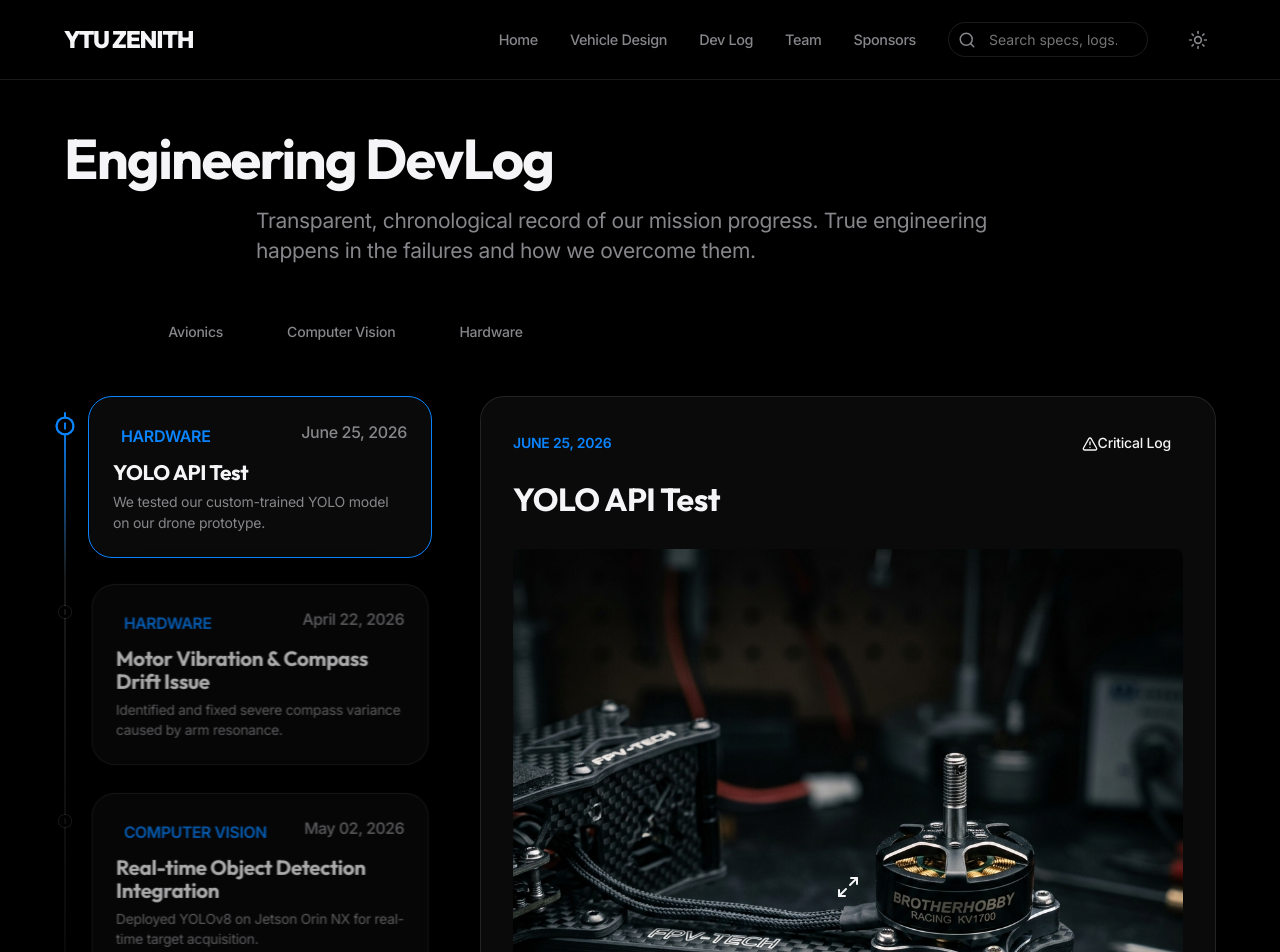
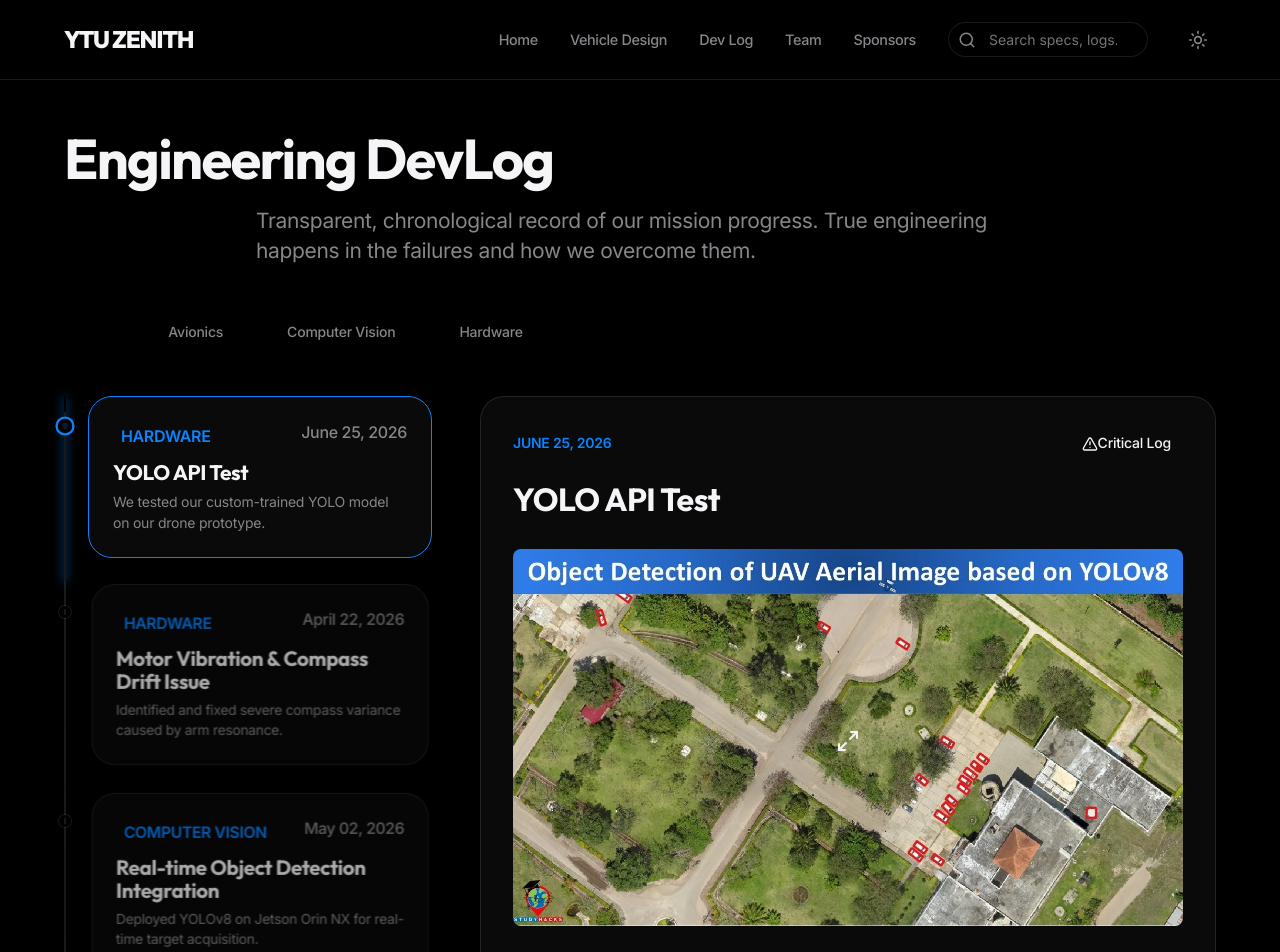
Before and after one commit to ayberkarslan/ZenithWeb, a React (Vite) app: page /dev-log in a window 1280 px wide. Shown: the top 952 px of the page. Built offline with nearby package versions, Linux system fonts and the light colour scheme; no server answers.

Commit message:
add sliding animated highlight line to devlog timeline

```diff
--- a/src/pages/DevLog.css
+++ b/src/pages/DevLog.css
@@ -11,7 +11,7 @@
   bottom: 0;
   left: 0;
   width: 2px;
-  background: linear-gradient(to bottom, var(--accent-color) 0%, var(--border-color) 20%, transparent 100%);
+  background: var(--border-color);
   border-radius: 1px;
 }
 
--- a/src/pages/DevLog.tsx
+++ b/src/pages/DevLog.tsx
@@ -97,6 +97,14 @@ export default function DevLog() {
                 className={`timeline-item cursor-pointer group ${selectedLog.id === log.id ? 'active' : ''}`}
                 onClick={() => setSelectedLog(log)}
               >
+                {selectedLog.id === log.id && (
+                  <motion.div
+                    layoutId="activeTimelineLine"
+                    className="absolute bg-accent"
+                    style={{ left: '-1.5rem', top: 0, bottom: '-1.5rem', width: '2px', zIndex: 5, boxShadow: '0 0 10px var(--accent-color)' }}
+                    transition={{ type: "spring", stiffness: 300, damping: 30 }}
+                  />
+                )}
                 <div className={`timeline-dot ${selectedLog.id === log.id ? 'bg-accent' : 'bg-muted'}`}></div>
                 <div className="card transition-all group-hover:border-accent/50">
                   <div className="flex justify-between items-start mb-2">
--- a/src/pages/blog/4.ts
+++ b/src/pages/blog/4.ts
@@ -4,7 +4,13 @@ export const log = {
   date: "June 25, 2026",
   title: "YOLO API Test",
   shortDesc: "We tested our custom-trained YOLO model on our drone prototype.",
-  content: "### Problem\nDuring hover tests, EKF2 reported severe compass variance. The drone entered failsafe mode and initiated an emergency landing.\n\n### Analysis\nFFT data from the blackbox indicated excessive vibrations at 80Hz reaching the flight controller. The 3K carbon fiber arms were resonating exactly at the hover RPM.\n\n### Solution\nWe redesigned the motor mounts to include TPU isolation dampers, decoupling the high-frequency vibrations from the frame. We also moved the GPS/Compass module to a 15cm mast to reduce electromagnetic interference from the high-current ESC wires.",
-  status: "failure",
-  image: "/log-motor.jpg"
+content: `### Problem
+During hover tests, EKF2 reported severe compass variance. The drone entered failsafe mode and initiated an emergency landing.
+
+### Analysis
+FFT data from the blackbox indicated excessive vibrations at 80Hz reaching the flight controller. The 3K carbon fiber arms were resonating exactly at the hover RPM.
+
+### Solution
+We redesigned the motor mounts to include TPU isolation dampers, decoupling the high-frequency vibrations from the frame. We also moved the GPS/Compass module to a 15cm mast to reduce electromagnetic interference from the high-current ESC wires.`,  status: "failure",
+  image: "/yolo_blog.jpg"
 }
```
Also changed, not shown: public/yolo_blog.jpg (added).
